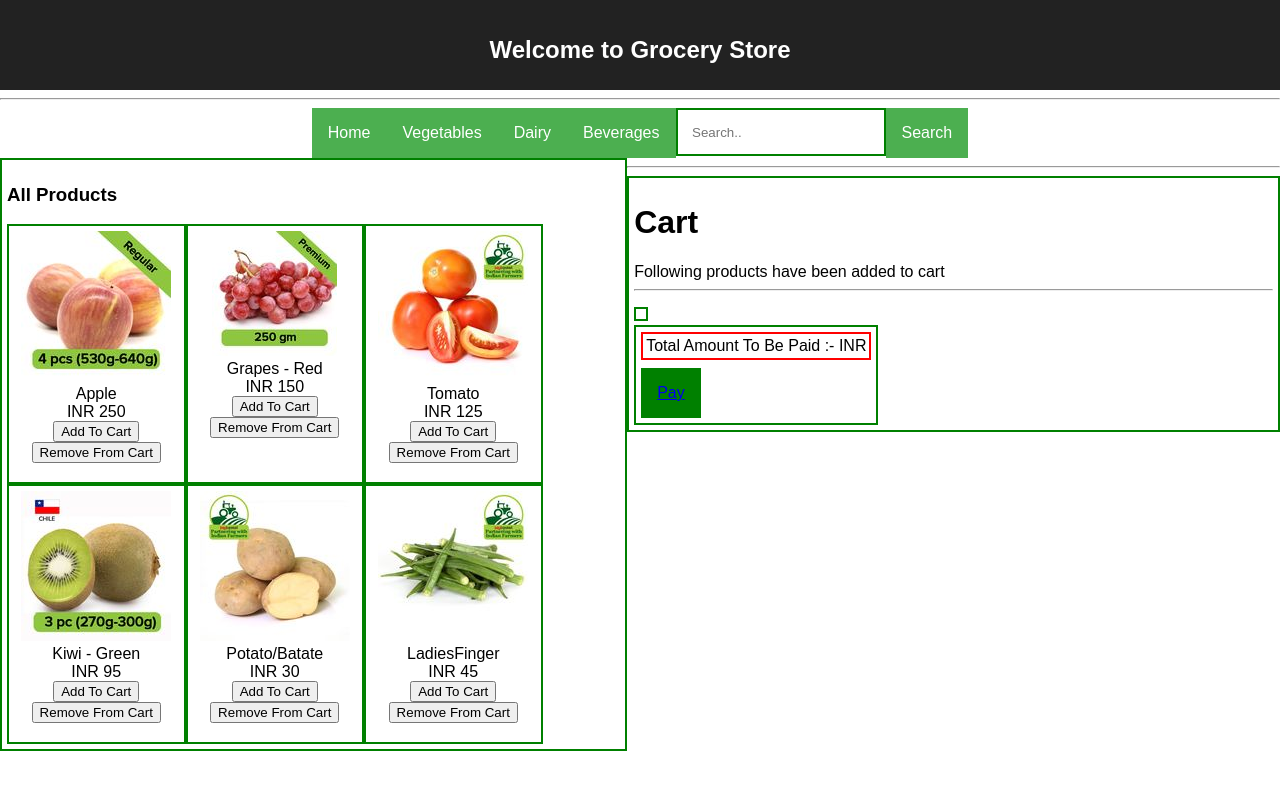
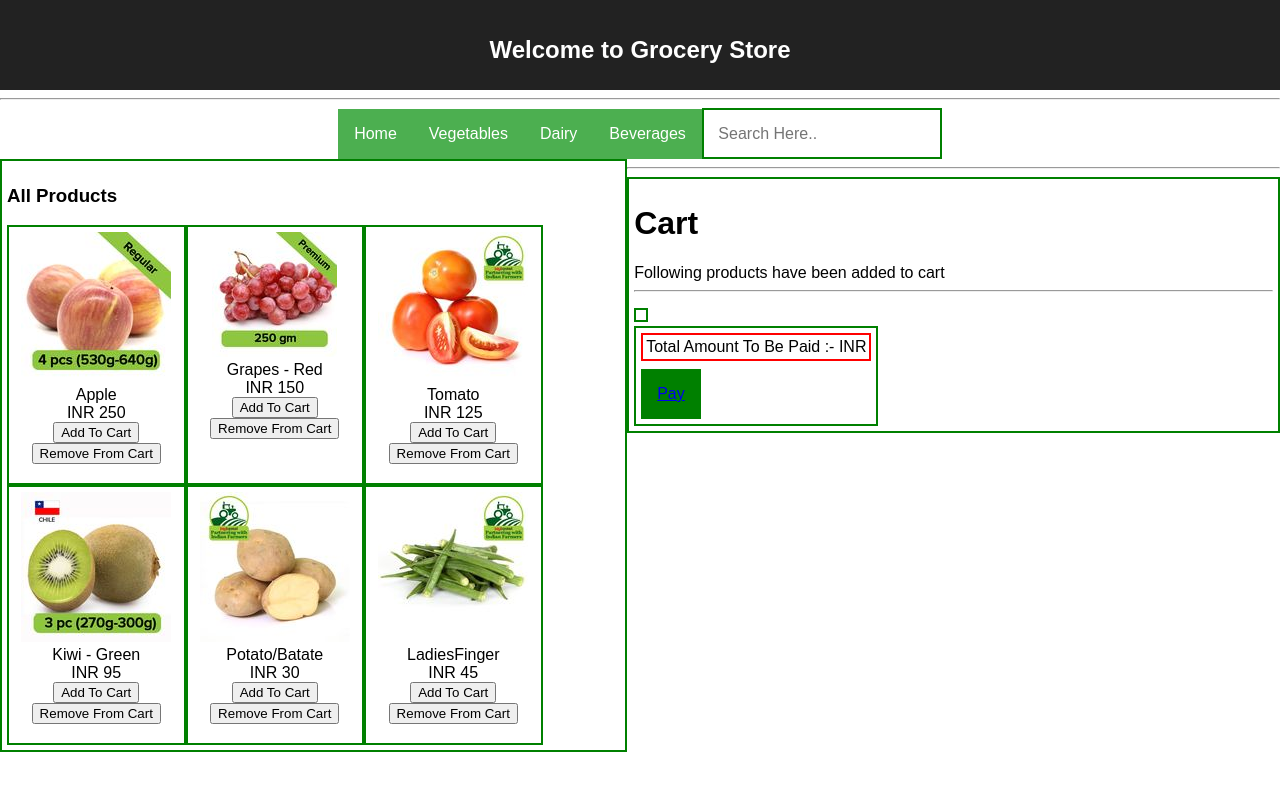
Before and after one commit to kathishivaramreddy/GroceryStore, a React (Create React App) app: page / in a window 1280 px wide. Shown: the top 790 px of the page. Built offline with nearby package versions, Linux system fonts and the light colour scheme.

Commit message:
Refactoring searching funcationality ,and adding css to searchbox

```diff
--- a/src/App.css
+++ b/src/App.css
@@ -57,11 +57,12 @@
 .dropdown:hover .dropbtn {background-color: #3e8e41;}
 
 .searchbox {
+
   border: 2px solid green ;
-  width: auto;
-  height:auto;
-  float: left;
   padding: 14.5px;
+
+  font-size: 16px;
+
 }
 
 .productboxed {
--- a/src/App.js
+++ b/src/App.js
@@ -64,7 +64,7 @@ class App extends React.Component {
 
 
   render() {
-    console.log(this.state.input)
+    console.log('in app' )
   return (
       <div>
         <div className="App">
@@ -109,9 +109,8 @@ class App extends React.Component {
             </div>
 
             <div class="dropdown">
-              <input className="searchbox" type="text" placeholder="Search.." name="search" onChange={this.updateInput}/>
-              <button className="dropbtn" type="input" onClick= {this.handleInput}>Search</button>
-
+              <input className="searchbox" type="search"  placeholder="Search Here.." name="search" onChange={this.updateInput}/>
+              {/* <button className="dropbtn" type="input" onClick= {this.handleInput}>Search</button> */}
             </div>
 
             <div>
--- a/src/Cart.js
+++ b/src/Cart.js
@@ -4,6 +4,7 @@ import {Link} from 'react-router-dom';
 
 export class Cart extends React.Component{
   render(){
+    console.log('in cart')
       let amount=0;
       let listItems = this.props.data.map( (value) => value  ?   <div className="cart"> {value.name} <hr/>{value.currency} {value.price} <br/>{value.quantity} </div> : <h3>No Products Added</h3> )
 
--- a/src/Fruits.js
+++ b/src/Fruits.js
@@ -16,6 +16,7 @@ export class Fruits extends React.Component{
 
 
     render() {
+      console.log('in fruit')
       const listItems = this.state.products.map((data) =>
         <div className="boxed" key={data.name}>
 
--- a/src/ProductList.js
+++ b/src/ProductList.js
@@ -19,7 +19,7 @@ export class ProductList extends React.Component{
   }
 }
   render(){
-
+      console.log("in productList")
       const listItems = this.state.products.map((data) =>
         <div className="boxed" key={data.name}>
           <img src={data.image} alt=''/><br/>
@@ -29,7 +29,7 @@ export class ProductList extends React.Component{
           <button className="addBasket"  value="Remove From Cart" onClick={ () => this.props.onRemove(data.name)}>Remove From Cart </button>
         </div>);
 
-        const searchItems = this.state.products.filter(data => data.name === this.props.onSearch).map((data) =>
+        const searchItems = this.state.products.filter(data => data.name.toUpperCase() === this.props.onSearch.toUpperCase()).map((data) =>
           <div className="boxed" key={data.name}>
             <img src={data.image} alt=''/><br/>
             {data.name}<br/>
```
